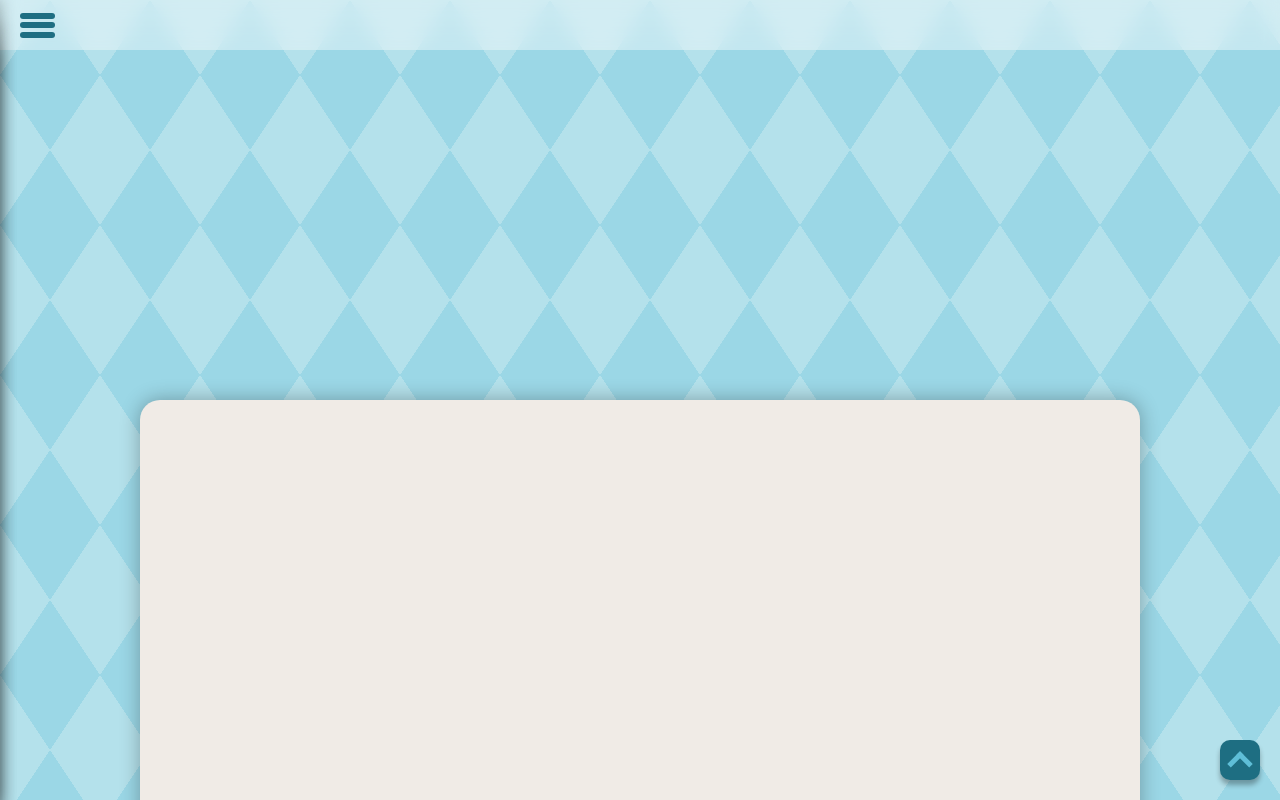
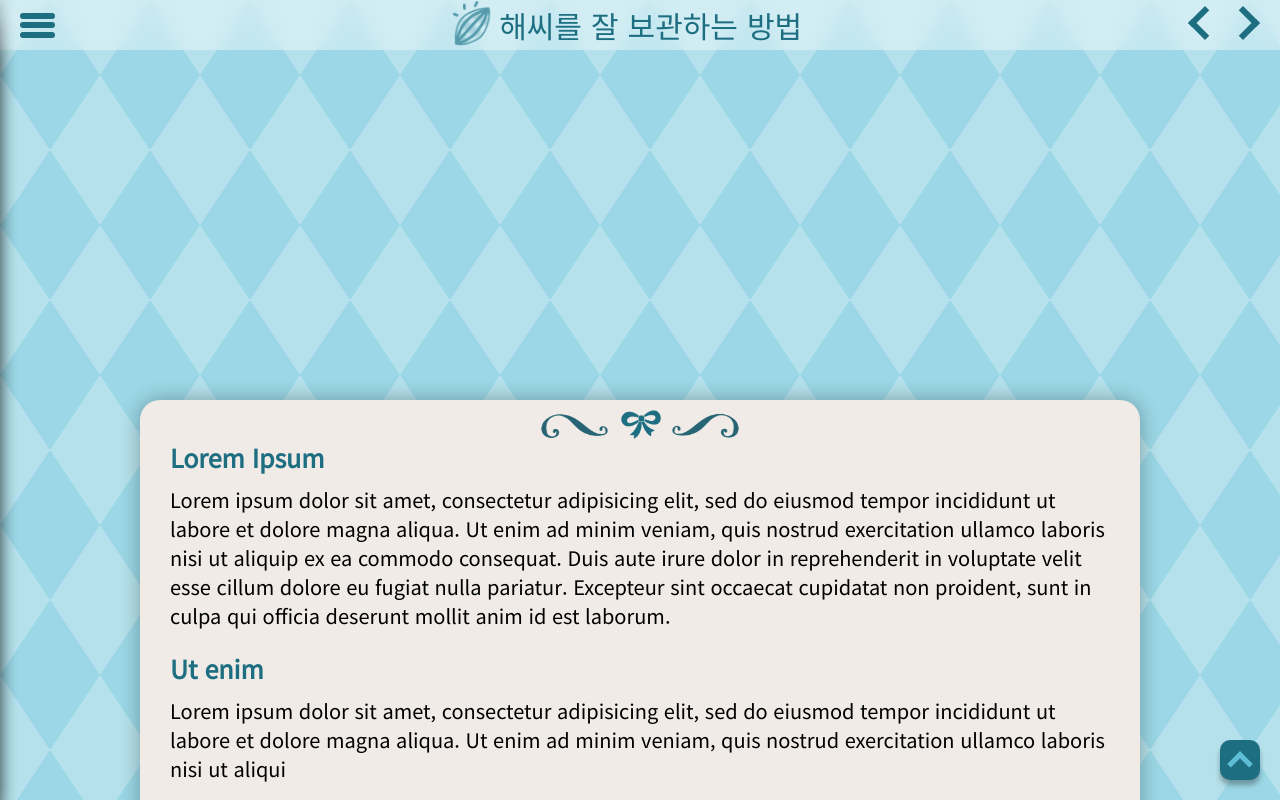
Before and after one commit to wzrabbit/hcmaker, a plain HTML site: page post.html in a window 1280 px wide. Shown: the top 800 px of the page. Drawn offline with Linux system fonts and the light colour scheme.

Commit message:
추가: 타이틀, 헤더 레이아웃, 게시글 상단 로고, 기본 본문 양식

```diff
--- a/post.html
+++ b/post.html
@@ -6,16 +6,29 @@
     <meta property="og:url" content="https://wizardrabbit.github.io/hcmaker">
     <meta property="og:title" content="해씨를 잘 보관하는 방법">
     <meta property="og:description" content="해씨를 잘 보관하는 방법과 함께 쉽게 자료구조를 정복해 보세요!">
-    <meta property="og:image" content="images/link_image.png">
+    <meta property="og:image" content="images/link-image.png">
     <title>해씨를 잘 보관하는 방법 :: Test Page</title>
     <link rel="stylesheet" href="css/master.css">
     <link rel="preconnect" href="https://fonts.gstatic.com">
     <link href="https://fonts.googleapis.com/css2?family=Jua&display=swap" rel="stylesheet">
     <link href="https://fonts.googleapis.com/css2?family=Jua&family=Noto+Sans+KR&display=swap" rel="stylesheet">
-    <link href="https://fonts.googleapis.com/css2?family=Do+Hyeon&display=swap">
+    <link href="https://fonts.googleapis.com/css2?family=Do+Hyeon&display=swap" rel="stylesheet">
   </head>
 
-    <header id="main-header"></header>
+    <header id="main-header">
+      <div id="header-blank"></div>
+      <div id="header-title">
+        <label for="title-text">
+          <img id="title-logo" src="images/menu/logo_sky.png">
+        </label>
+        <h1 id="title-text">해씨를 잘 보관하는 방법</h1>
+      </div>
+      <div id="header-arrow">
+        <a href="#"><span></span></a>
+        <a href="#"><span></span></a>
+      </div>
+    </header>
+
     <nav id="main-nav" tabindex="-1">
       <div id="hamburger-button">
         <span></span><span></span><span></span>
@@ -75,10 +88,25 @@
         </div>
       </div>
     </nav>
-    <div id="board"></div>
+
+    <div id="board">
+      <div class="image-wrapper">
+        <img id="logo-top" src="images/menu/logo_intro_sky.png">
+      </div>
+      <h3 class="paragraph-title">Lorem Ipsum</h3>
+      <div class="paragraph-wrapper">
+        Lorem ipsum dolor sit amet, consectetur adipisicing elit, sed do eiusmod tempor incididunt ut labore et dolore magna aliqua. Ut enim ad minim veniam, quis nostrud exercitation ullamco laboris nisi ut aliquip ex ea commodo consequat. Duis aute irure dolor in reprehenderit in voluptate velit esse cillum dolore eu fugiat nulla pariatur. Excepteur sint occaecat cupidatat non proident, sunt in culpa qui officia deserunt mollit anim id est laborum.
+      </div>
+      <h3 class="paragraph-title">Ut enim</h3>
+      <div class="paragraph-wrapper">
+        Lorem ipsum dolor sit amet, consectetur adipisicing elit, sed do eiusmod tempor incididunt ut labore et dolore magna aliqua. Ut enim ad minim veniam, quis nostrud exercitation ullamco laboris nisi ut aliqui
+      </div>
+    </div>
+
     <button id="button-top">
       <span></span>
     </button>
+
     <script src="js/master.js"></script>
   </body>
 </html>
```
